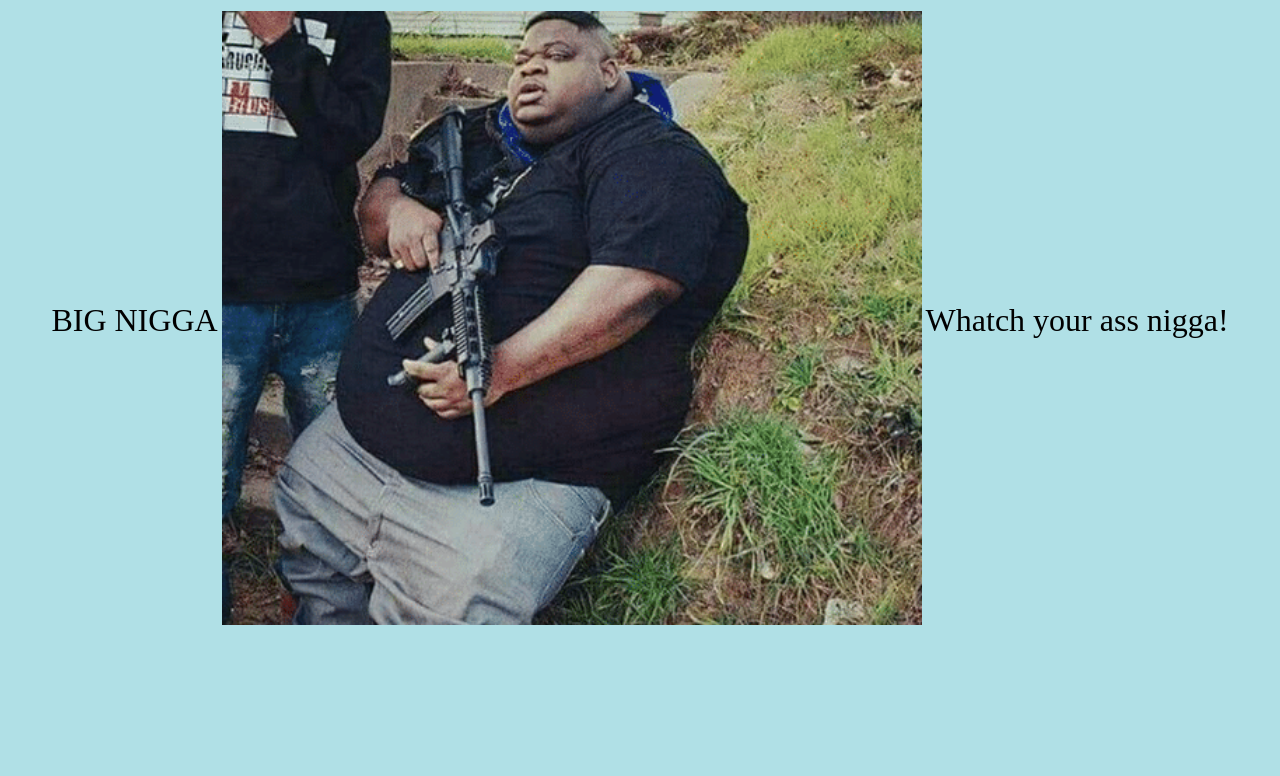
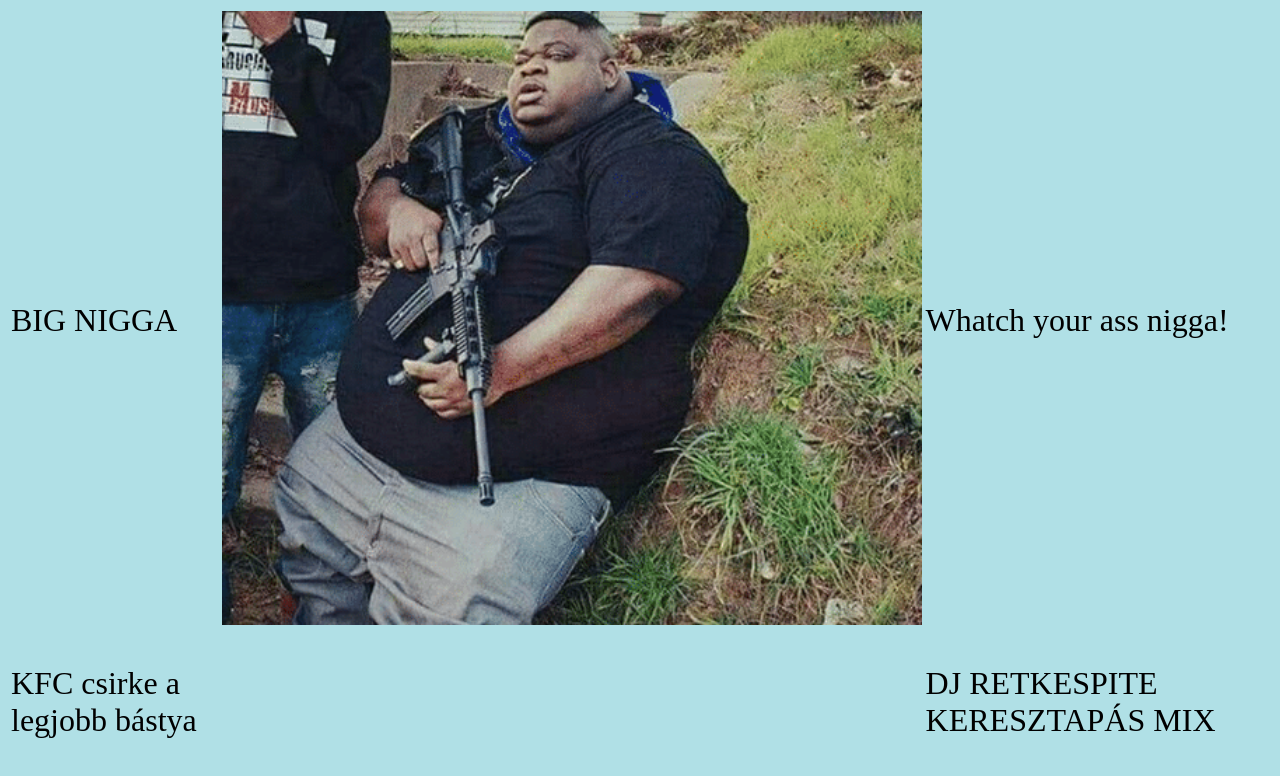
Before and after one commit to plastered7/513, a plain HTML site: page index.html in a window 1280 px wide. Drawn offline with Linux system fonts and the light colour scheme.

Commit message:
Update index.html

```diff
--- a/index.html
+++ b/index.html
@@ -7,7 +7,7 @@
   <body bgcolor=green>
     <table align=center>
       <tr><td><p>BIG NIGGA</p><td><img src=bignigga.png><td><p> Whatch your ass nigga!</p>
-        <tr><td><td class=elso><td>
+        <tr><td><p>KFC csirke a legjobb bástya</p><td class=elso><td><p> DJ RETKESPITE KERESZTAPÁS MIX</p>
     </table>
   </body>
 </html>
```
